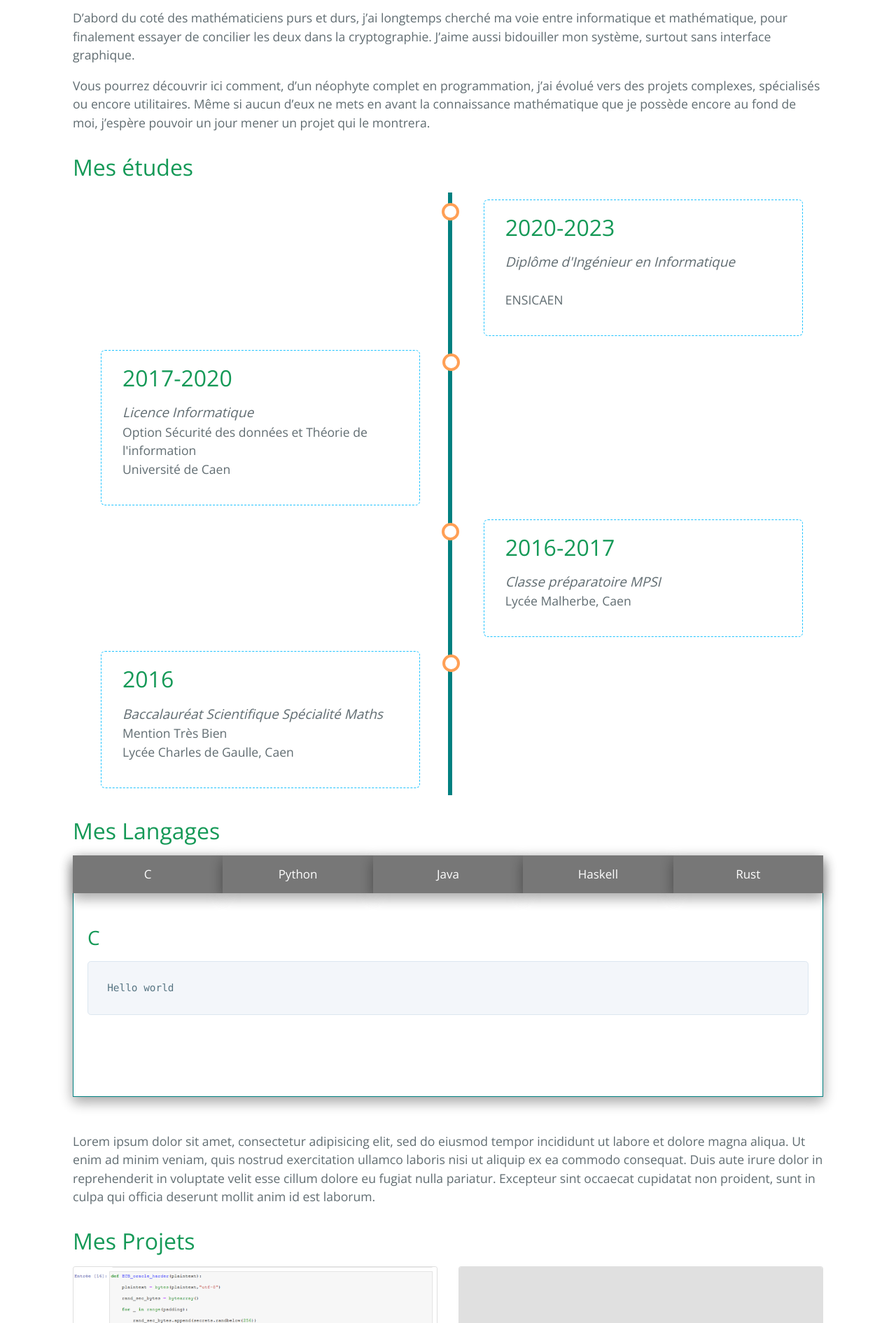
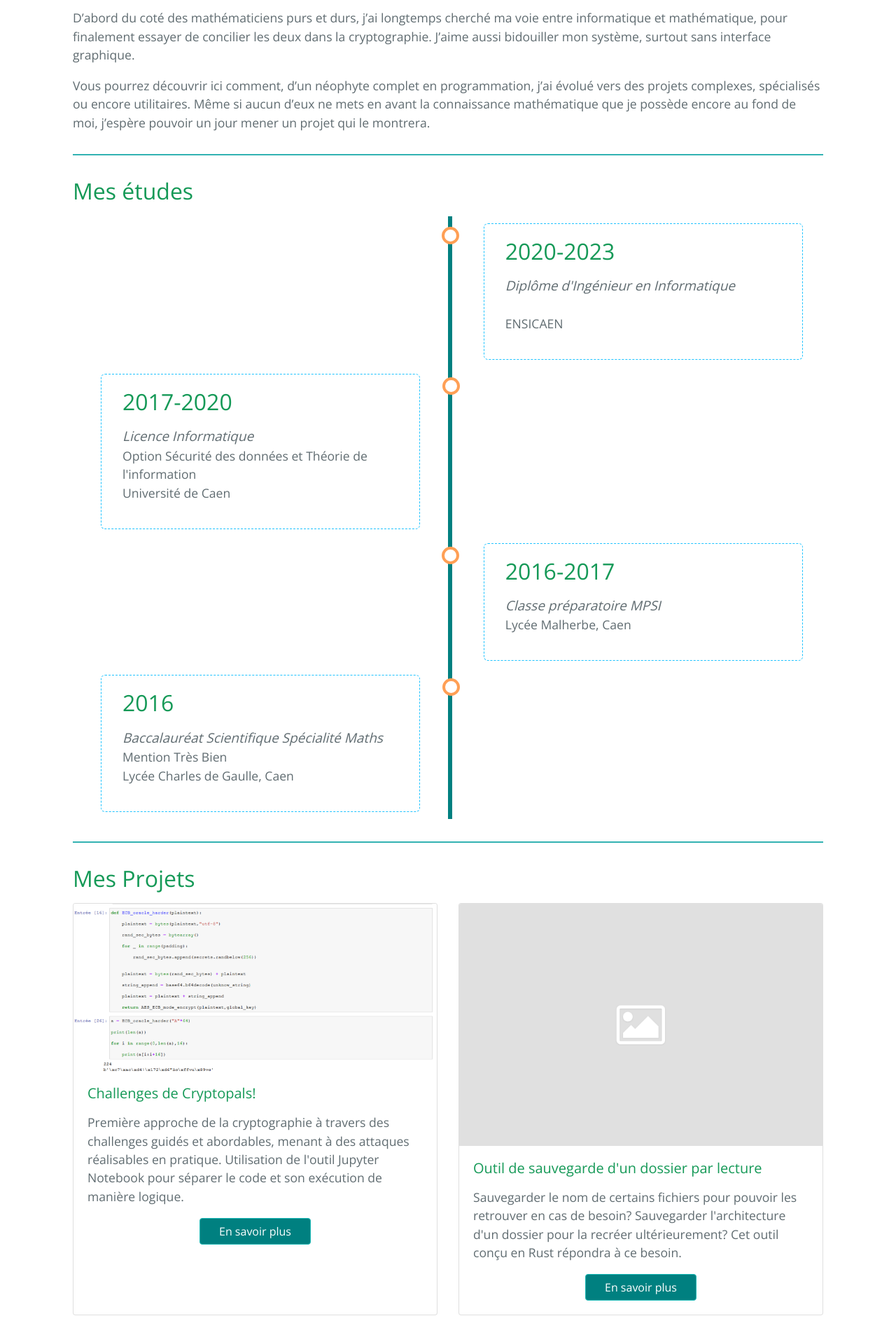
Before and after one commit to JasmineCA/JasmineCA.github.io, a Jekyll site: the page built from index.markdown, in a window 1280 px wide. Shown: the part 456-2346 px from the top of the page at 70% size. Built offline with Jekyll 4.4.1, drawn with Linux system fonts in a browser that asks for light colours; nearby versions of some CDN libraries.

Commit message:
Changing some style

```diff
--- a/_layouts/default.html
+++ b/_layouts/default.html
@@ -8,9 +8,6 @@
     <meta name="theme-color" content="#157878">
     <link rel="stylesheet" href="https://stackpath.bootstrapcdn.com/bootstrap/4.5.0/css/bootstrap.min.css" integrity="sha384-9aIt2nRpC12Uk9gS9baDl411NQApFmC26EwAOH8WgZl5MYYxFfc+NcPb1dKGj7Sk" crossorigin="anonymous">
     <link rel="stylesheet" href="{{ '/assets/css/style.css?v=' | append: site.github.build_revision | relative_url }}">
-    <!-- To be removed -->
-    <link rel="stylesheet"
-      href="//cdnjs.cloudflare.com/ajax/libs/highlight.js/10.0.3/styles/github.min.css">
   </head>
   <body>
     <section class="page-header">
--- a/_layouts/projet.html
+++ b/_layouts/projet.html
@@ -8,9 +8,6 @@
     <meta name="theme-color" content="#157878">
     <link rel="stylesheet" href="https://stackpath.bootstrapcdn.com/bootstrap/4.5.0/css/bootstrap.min.css" integrity="sha384-9aIt2nRpC12Uk9gS9baDl411NQApFmC26EwAOH8WgZl5MYYxFfc+NcPb1dKGj7Sk" crossorigin="anonymous">
     <link rel="stylesheet" href="{{ '/assets/css/style.css?v=' | append: site.github.build_revision | relative_url }}">
-    <!-- To be removed -->
-    <link rel="stylesheet"
-      href="//cdnjs.cloudflare.com/ajax/libs/highlight.js/10.0.3/styles/github.min.css">
   </head>
   <body>
     <section class="page-header">
--- a/_sass/custom.scss
+++ b/_sass/custom.scss
@@ -40,7 +40,7 @@
 
 .card:hover{
 
-  box-shadow: 3px -3px 3px 2px #ccffff;
+  box-shadow: 3px -3px 3px 2px rgba(#50D0D0,0.5);
   transition: 1s;
 
 
@@ -86,3 +86,11 @@
   }
 
 }
+
+hr{
+
+  background-color:#32B2B2 !important;
+  margin-top: 2rem !important;
+  margin-bottom: 2rem !important;
+
+}
--- a/index.markdown
+++ b/index.markdown
@@ -13,6 +13,8 @@ layout: default
 D'abord du coté des mathématiciens purs et durs, j'ai longtemps cherché ma voie entre informatique et mathématique, pour finalement essayer de concilier les deux dans la cryptographie. J'aime aussi bidouiller mon système, surtout sans interface graphique.
 
 Vous pourrez découvrir ici comment, d'un néophyte complet en programmation, j'ai évolué vers des projets complexes, spécialisés ou encore utilitaires. Même si aucun d'eux ne mets en avant la connaissance mathématique que je possède encore au fond de moi, j'espère pouvoir un jour mener un projet qui le montrera.
+
+<hr>
 
 ## Mes études
 
@@ -43,14 +45,7 @@ Vous pourrez découvrir ici comment, d'un néophyte complet en programmation, j'
  </div>
 </div>
 
-## Mes Langages
-
-<div id="LanguagesPanes"> <!-- Not responsive, go see css --> <!-- Add TutorialPoints snippets and remove hljs-->
-</div>
-
-<script src="{{ site.baseurl}}/assets/js/tabbed_pane.js"></script>
-
-Lorem ipsum dolor sit amet, consectetur adipisicing elit, sed do eiusmod tempor incididunt ut labore et dolore magna aliqua. Ut enim ad minim veniam, quis nostrud exercitation ullamco laboris nisi ut aliquip ex ea commodo consequat. Duis aute irure dolor in reprehenderit in voluptate velit esse cillum dolore eu fugiat nulla pariatur. Excepteur sint occaecat cupidatat non proident, sunt in culpa qui officia deserunt mollit anim id est laborum.
+<hr>
 
 ## Mes Projets
 
```
